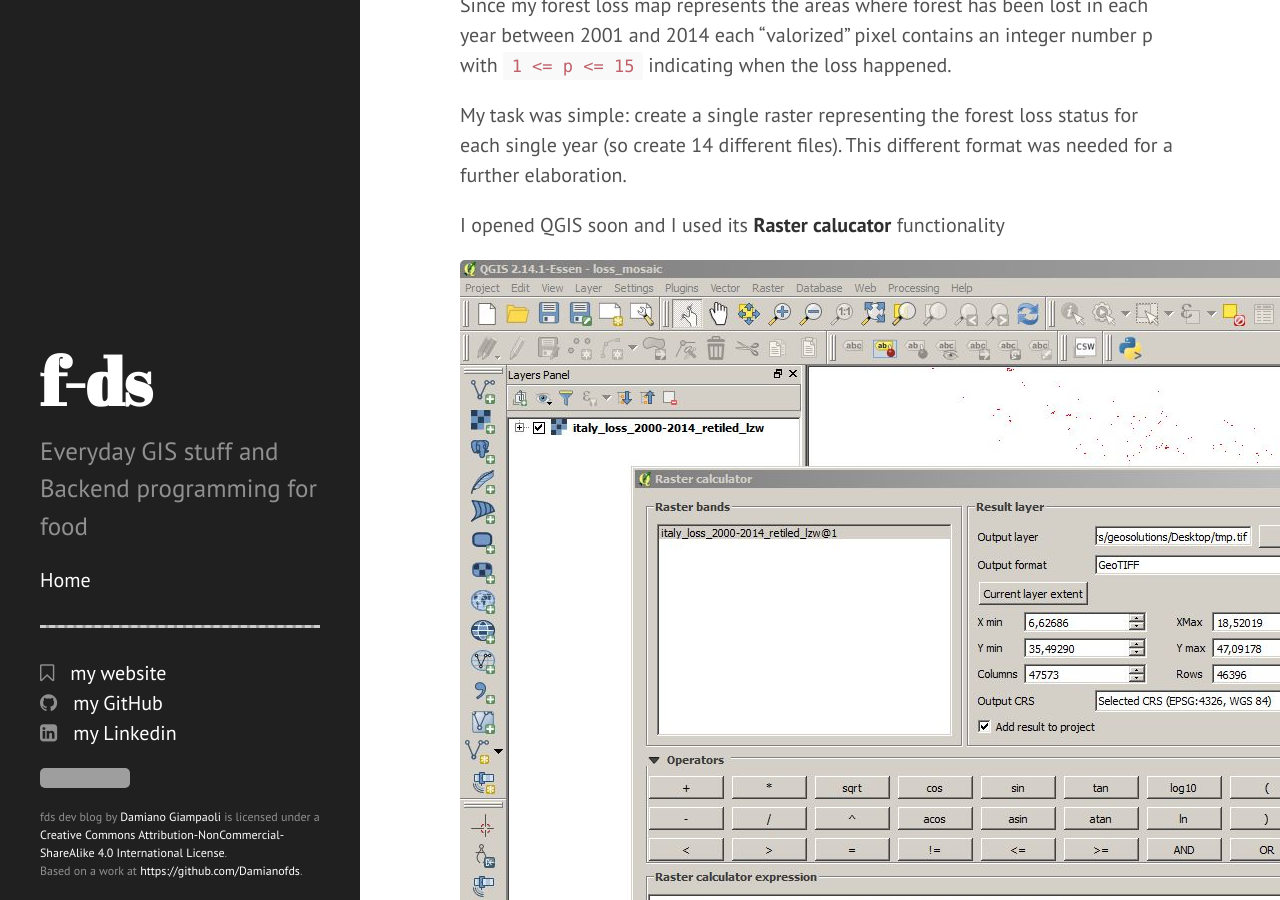
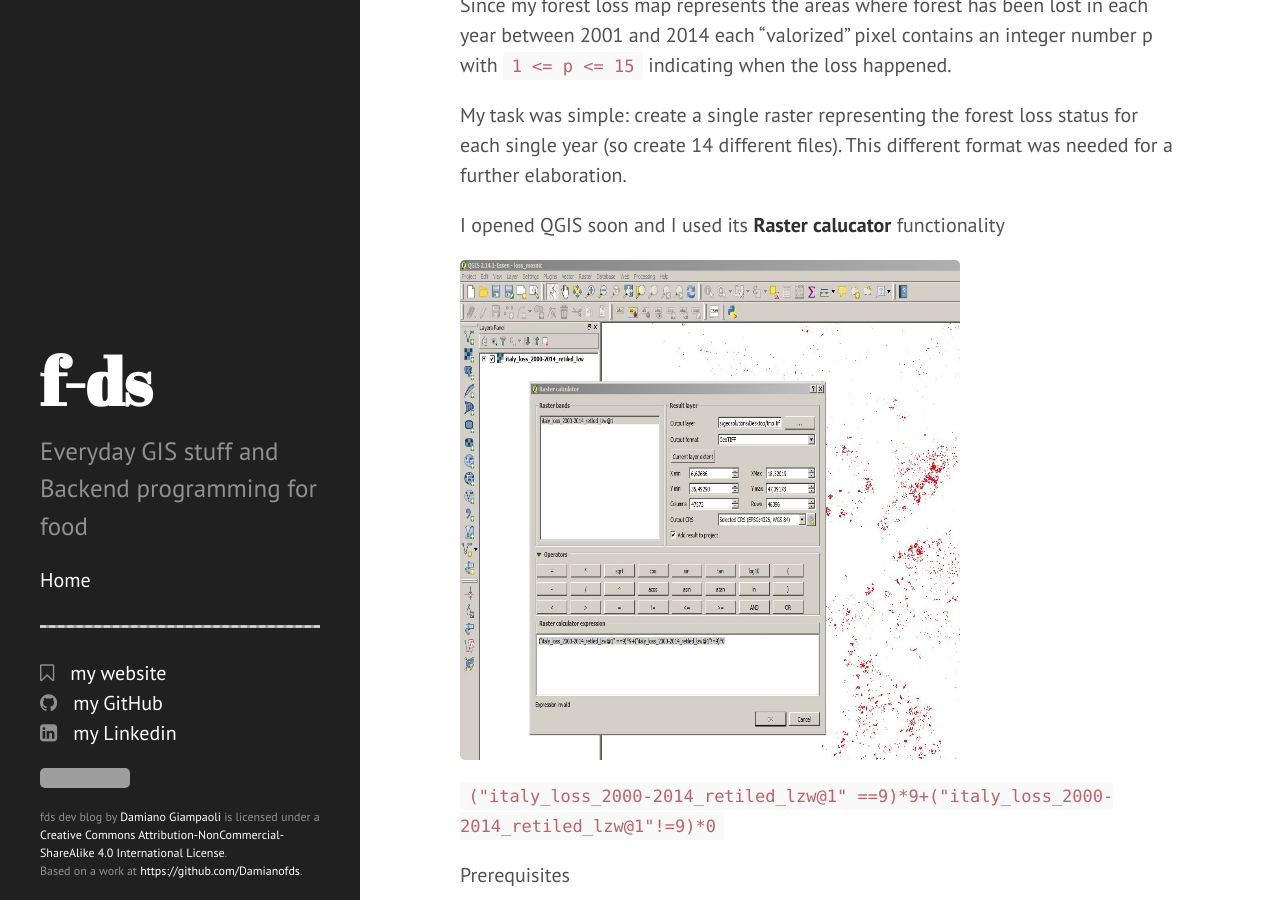
Before and after one commit to f-ds/f-ds.github.io, a Jekyll site: the page built from _posts/2016-04-18-raster-algebra-with-gdal-and-no-qgis.markdown, in a window 1280 px wide and 900 px high, scrolled down 350 px. Built offline with Jekyll 4.4.1, drawn with Linux system fonts in a browser that asks for light colours; nearby versions of some CDN libraries; grey boxes are pictures that could not be loaded.

Commit message:
Post update: Raster algebra with GDAL (and no QGIS)

```diff
--- a/_posts/2016-04-18-raster-algebra-with-gdal-and-no-qgis.markdown
+++ b/_posts/2016-04-18-raster-algebra-with-gdal-and-no-qgis.markdown
@@ -13,8 +13,7 @@
 
 I opened QGIS soon and I used its **Raster calucator** functionality
 
-![The QGis Raster Calculator GUI](https://rawgit.com/f-ds/f-ds.github.io/master/public/img/raster-calculator.jpg)
-{: height="36px" width="36px"}
+![The QGis Raster Calculator GUI](https://rawgit.com/f-ds/f-ds.github.io/master/public/img/raster-calculator.jpg){: height="500px" width="500px"}
 
 `("italy_loss_2000-2014_retiled_lzw@1" ==9)*9+("italy_loss_2000-2014_retiled_lzw@1"!=9)*0`
 
```
